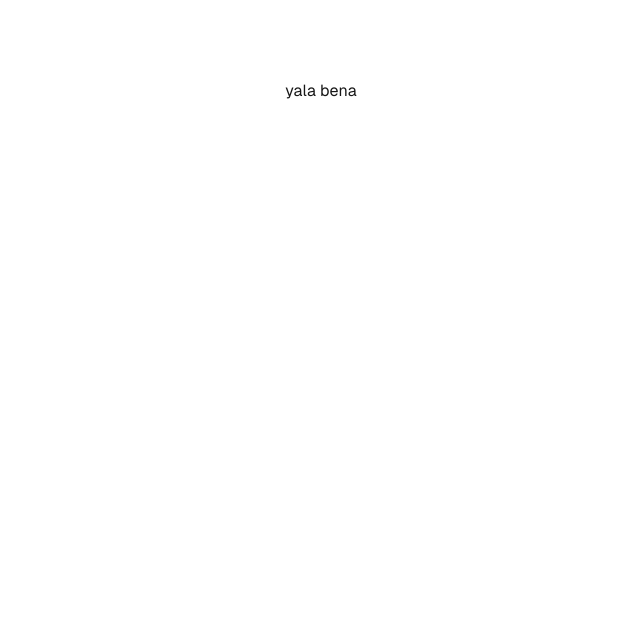
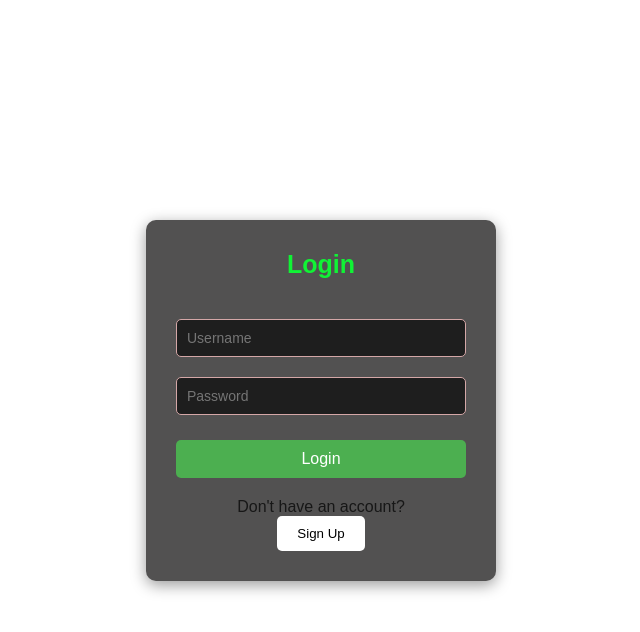
Before and after one commit to Sammany1/Traskio, a Next.js app in the folder frontend/my-app/: page / in a window 1280 px wide. Shown: the top 632 px of the page, without its empty margins (319-959 px from the left). Built offline with nearby package versions, Linux system fonts and the light colour scheme.

Commit message:
created the login page with 2 containers for user name and password ,added a sign in botton and a sign up botton in case the user is trying to use the app for the first time

```diff
--- a/frontend/my-app/src/app/globals.css
+++ b/frontend/my-app/src/app/globals.css
@@ -1,3 +1,10 @@
+body {
+  margin: 0;
+  padding: 0;
+  background-color: #000000;
+  font-family: Arial, sans-serif;
+}
+
 :root {
   --background: #ffffff;
   --foreground: #171717;
--- a/frontend/my-app/src/app/page.tsx
+++ b/frontend/my-app/src/app/page.tsx
@@ -1,10 +1,6 @@
-import Image from "next/image";
-import styles from "./page.module.css";
+import React from 'react';
+import LoginForm from '../pages/Login/LoginForm';
 
 export default function Home() {
-  return (
-    <div className={styles.page}>
-      yala bena
-    </div>
-  );
+  return <LoginForm />;
 }
--- a/frontend/my-app/src/pages/Login/Login.module.css
+++ b/frontend/my-app/src/pages/Login/Login.module.css
@@ -0,0 +1,93 @@
+.container {
+    width: 100%;
+    height: 100vh;
+    display: flex;
+    justify-content: center;
+    align-items: center;
+  }
+
+  .formBox {
+    width: 350px;
+    padding: 30px;
+    background-color: #525151; /* Slightly lighter than the background */
+    border-radius: 10px;
+    box-shadow: 0px 4px 15px rgba(0, 0, 0, 0.4);
+    text-align: center;
+  }
+
+  .title {
+    font-size: 25px;
+    color: rgb(16, 243, 53);
+    margin-bottom: 30px;
+  }
+
+  .input {
+    width: 100%;
+    padding: 10px;
+    margin: 10px 0;
+    border: 1px solid #d4a7a7;
+    border-radius: 5px;
+    background-color: #1e1e1e;
+    color: white;
+    outline: none;
+    font-size: 14px;
+  }
+
+  .input:focus {
+    border-color: #4caf50;
+  }
+
+  .button {
+    width: 100%;
+    padding: 10px;
+    margin-top: 15px;
+    background-color: #4caf50;
+    color: white;
+    border: none;
+    border-radius: 5px;
+    font-size: 16px;
+    cursor: pointer;
+  }
+
+  .button:hover {
+    background-color: #45a049;
+  }
+
+  .button:active {
+    background-color: #3e8e41;
+  }
+
+  .helper-links {
+    margin-top: 15px;
+    font-size: 14px;
+    color: #aaa;
+  }
+
+  .helper-links a {
+    color: #4caf50;
+    text-decoration: none;
+  }
+
+  .helper-links a:hover {
+    text-decoration: underline;
+  }
+  .button:hover {
+    background-color: #b7f6bb;
+  }
+  .signupContainer {
+    margin-top: 20px;
+    text-align: center;
+  }
+
+  .signupButton {
+    padding: 10px 20px;
+    background-color: #ffffff;
+    color: rgb(1, 1, 1);
+    border: none;
+    border-radius: 5px;
+    cursor: pointer;
+  }
+
+  .signupButton:hover {
+    background-color: #0056b3;
+  }
--- a/frontend/my-app/src/pages/Login/LoginForm.jsx
+++ b/frontend/my-app/src/pages/Login/LoginForm.jsx
@@ -0,0 +1,23 @@
+import React from 'react';
+import styles from './Login.module.css';
+
+const LoginForm = () => {
+  return (
+    <div className={styles.container}>
+      <div className={styles.formBox}>
+        <h2 className={styles.title}>Login</h2>
+        <form>
+          <input type="text" placeholder="Username" className={styles.input} />
+          <input type="password" placeholder="Password" className={styles.input} />
+          <button type="submit" className={styles.button}>Login</button>
+        </form>
+        <div className={styles.signupContainer}>
+          <p>Don't have an account?</p>
+          <button className={styles.signupButton}>Sign Up</button>
+        </div>
+      </div>
+    </div>
+  );
+};
+
+export default LoginForm;
```
Also changed, not shown: frontend/my-app/src/components/ui/Button.css (added, +15 -0 lines), frontend/my-app/src/components/ui/Button.jsx (+12 -0 lines), frontend/my-app/src/pages/Login/index.jsx (+8 -0 lines), frontend/my-app/src/pages/Login/login.jsx (added), 1 other file (tests, documents, lock files or other folders).
